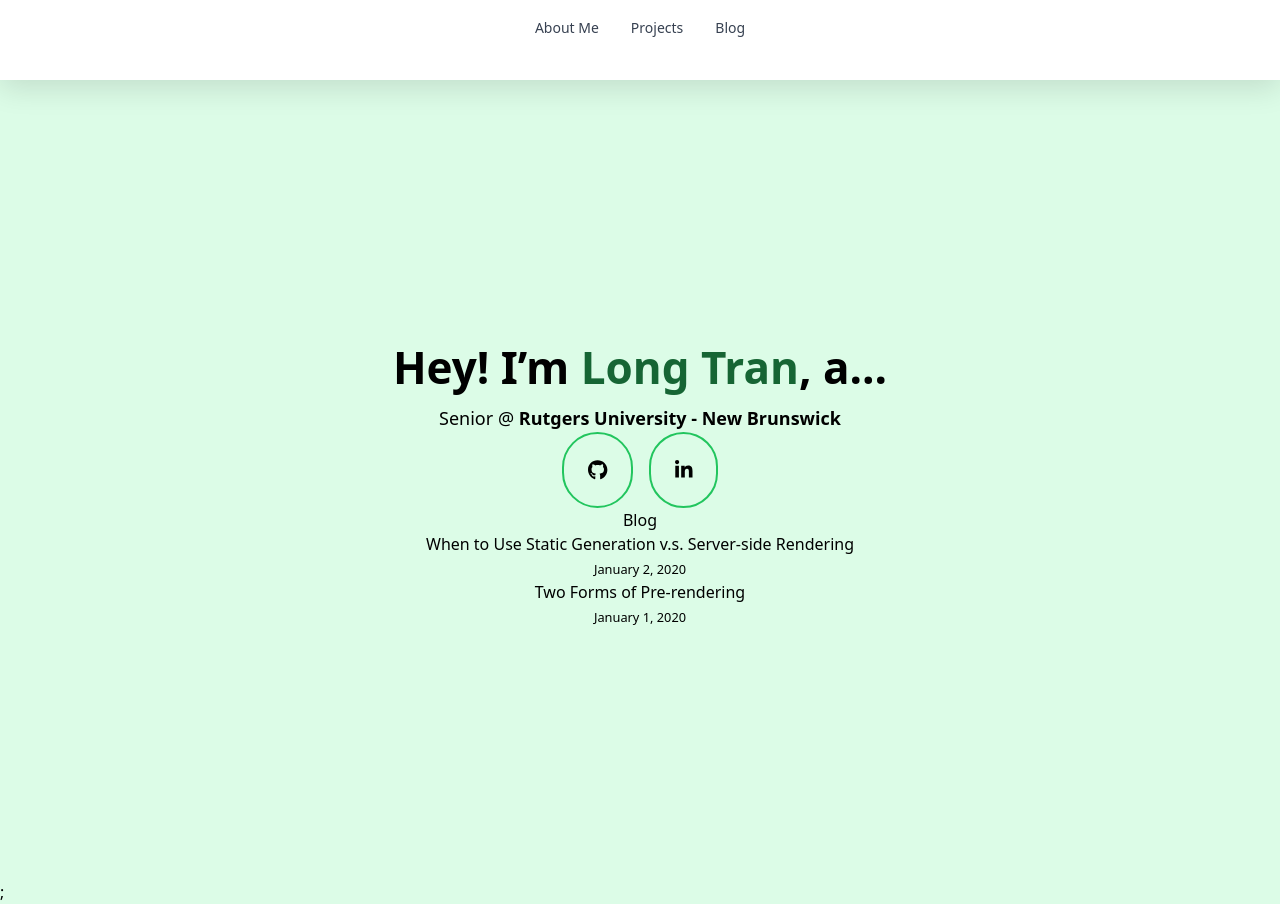
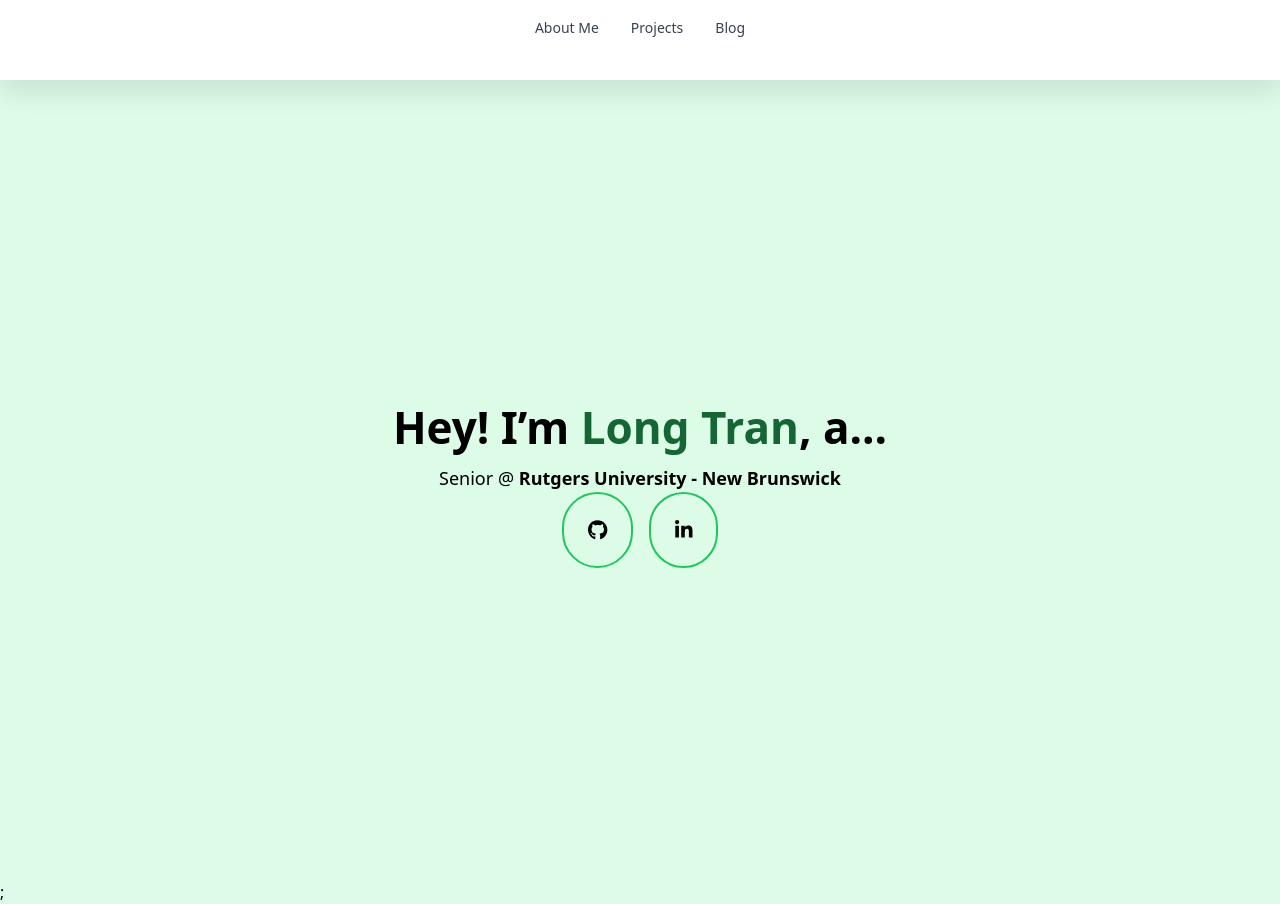
Before and after one commit to longtran1904/nextjs-blog, a Next.js app: page / in a window 1280 px wide. Built offline with nearby package versions, Linux system fonts and the light colour scheme.

Commit message:
fix production errors

```diff
--- a/pages/landing.js
+++ b/pages/landing.js
@@ -37,22 +37,6 @@ export default function LandingPage({allPostsData, taglines}) {
                     </ul>
                     <ContactBar/>
                 </section>
-
-                {/* Display blog posts */}
-                <section>
-                    <h2>Blog</h2>
-                    <ul>
-                    {allPostsData.map(({ id, date, title }) => (
-                        <li key={id}>
-                        <Link href={`/posts/${id}`}>{title}</Link>
-                        <br />
-                        <small >
-                            <Date dateString={date} />
-                        </small>
-                        </li>
-                    ))}
-                    </ul>
-                </section>
         </div>
       </div>
     )
```
